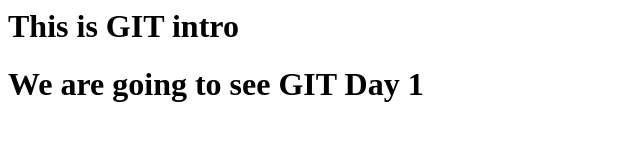
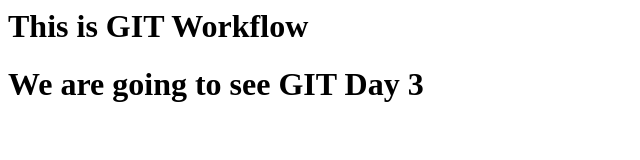
Before and after one commit to greensguna7/gitrepo13, a plain HTML site: page index.html in a window 1280 px wide. Shown: the whole page, without its empty margins (0-640 px from the left). Drawn offline with Linux system fonts and the light colour scheme.

Commit message:
Commited

```diff
--- a/index.html
+++ b/index.html
@@ -1,4 +1,4 @@
 <html>
-<h1>This is GIT intro</h1>
-<h1>We are going to see GIT Day 1</h1>
+<h1>This is GIT Workflow</h1>
+<h1>We are going to see GIT Day 3</h1>
 </html>
```
